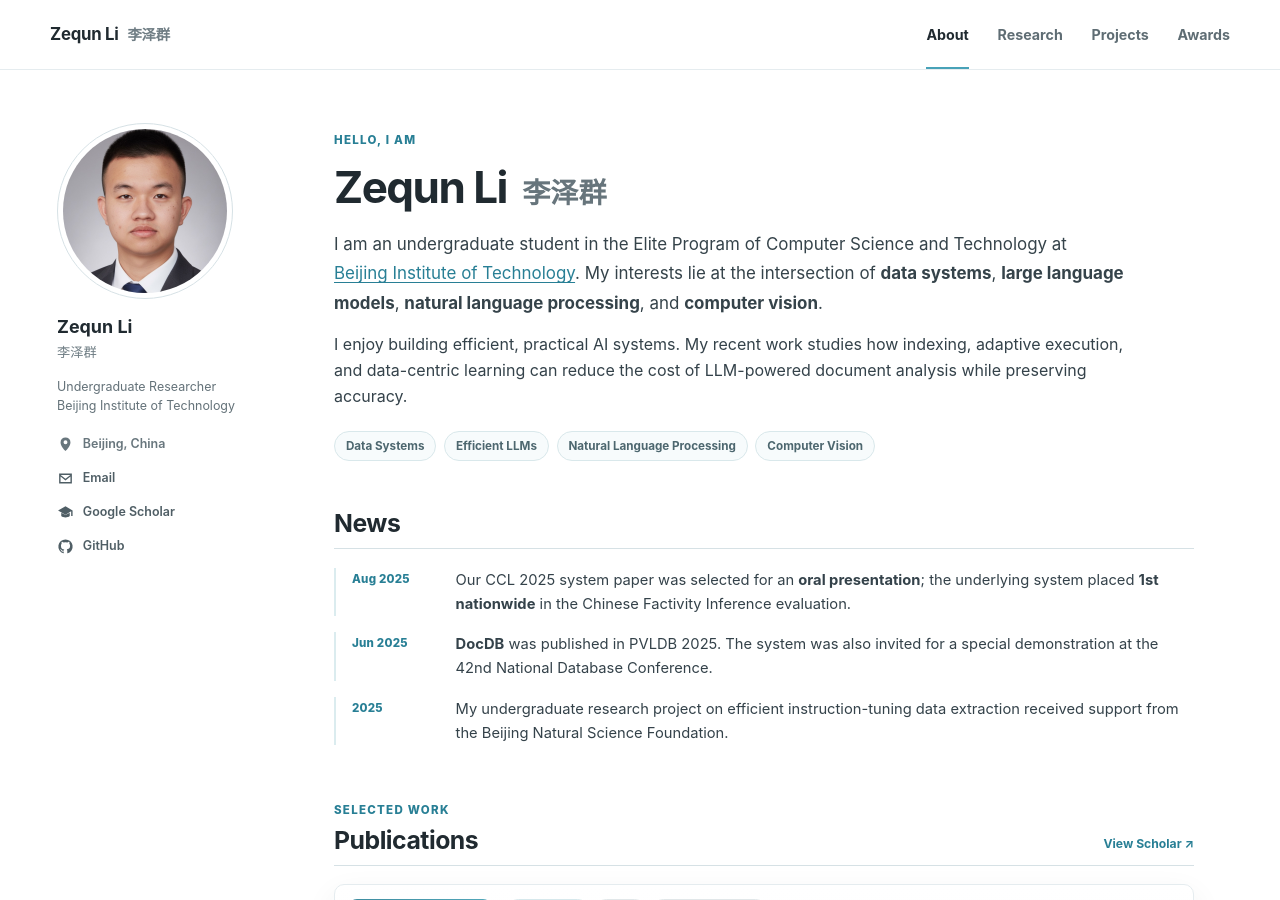
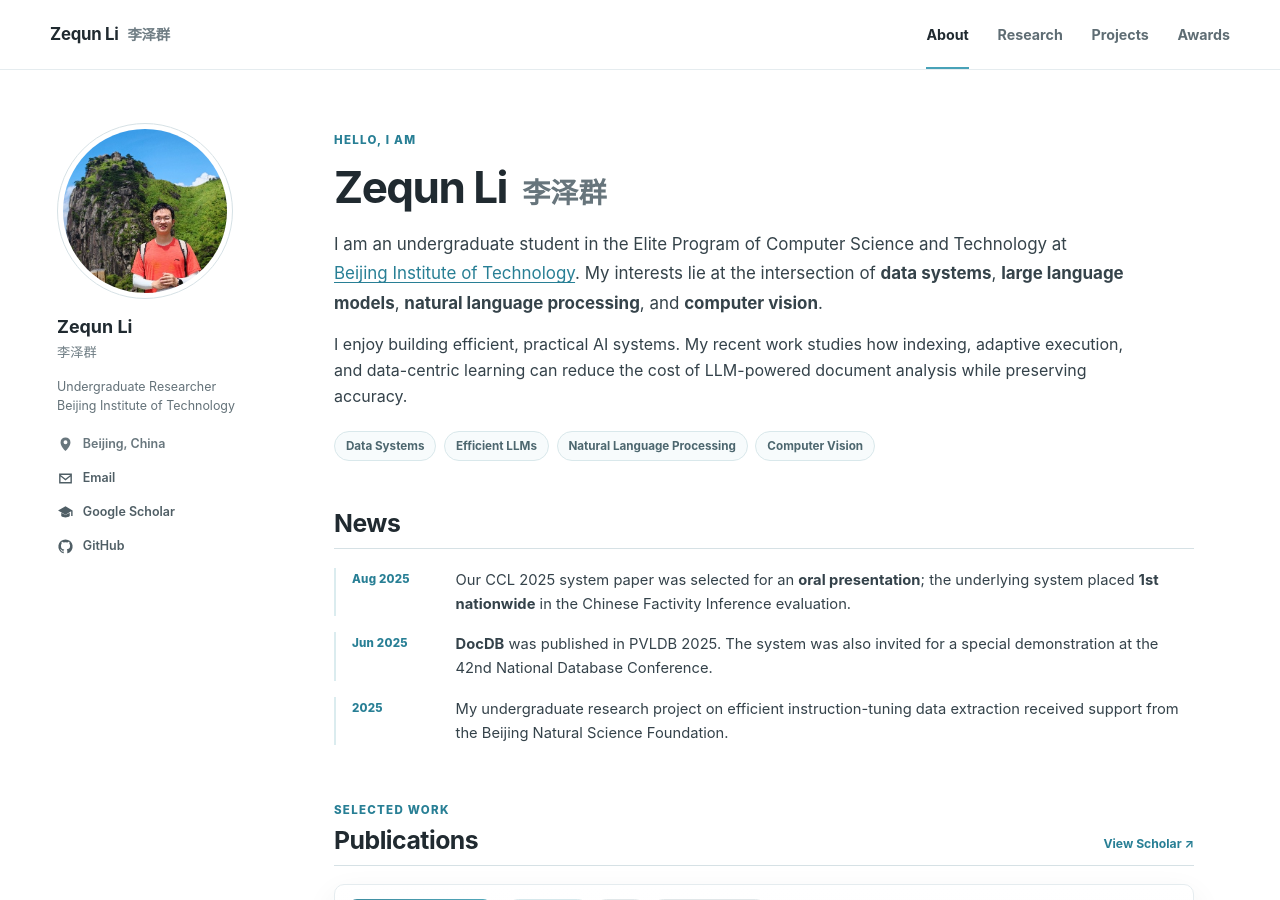
Before and after one commit to wisdomzq/wisdomzq.github.io, a Jekyll site: the page index.html, which Jekyll copies as it is, in a window 1280 px wide and 900 px high. Built offline with Jekyll 4.4.1, drawn with Linux system fonts in a browser that asks for light colours.

Commit message:
Update profile photo

```diff
--- a/index.html
+++ b/index.html
@@ -10,7 +10,7 @@
     <meta property="og:title" content="Zequn Li | 李泽群">
     <meta property="og:description" content="Undergraduate researcher at Beijing Institute of Technology working on efficient AI and data systems.">
     <meta property="og:url" content="https://wisdomzq.github.io/">
-    <meta property="og:image" content="https://wisdomzq.github.io/assets/images/zequn-li.jpg">
+    <meta property="og:image" content="https://wisdomzq.github.io/assets/images/zequn-li-orange.jpg">
     <meta name="twitter:card" content="summary">
     <link rel="canonical" href="https://wisdomzq.github.io/">
     <link rel="icon" type="image/svg+xml" href="/assets/images/favicon.svg">
@@ -24,7 +24,7 @@
         "name": "Zequn Li",
         "alternateName": "李泽群",
         "url": "https://wisdomzq.github.io/",
-        "image": "https://wisdomzq.github.io/assets/images/zequn-li.jpg",
+        "image": "https://wisdomzq.github.io/assets/images/zequn-li-orange.jpg",
         "email": "mailto:zqli@bit.edu.cn",
         "affiliation": {
           "@type": "CollegeOrUniversity",
@@ -62,7 +62,7 @@
     <div class="page-shell">
       <aside class="profile" aria-label="Profile">
         <div class="profile__portrait-wrap">
-          <img class="profile__portrait" src="/assets/images/zequn-li.jpg" width="656" height="900" alt="Portrait of Zequn Li">
+          <img class="profile__portrait" src="/assets/images/zequn-li-orange.jpg" width="451" height="601" alt="Zequn Li wearing an orange shirt outdoors">
         </div>
         <div class="profile__body">
           <div class="profile__intro">
```
Also changed, not shown: README.md, assets/images/zequn-li-orange.jpg (added).
